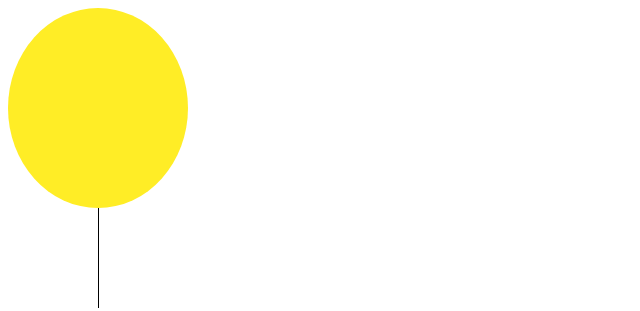
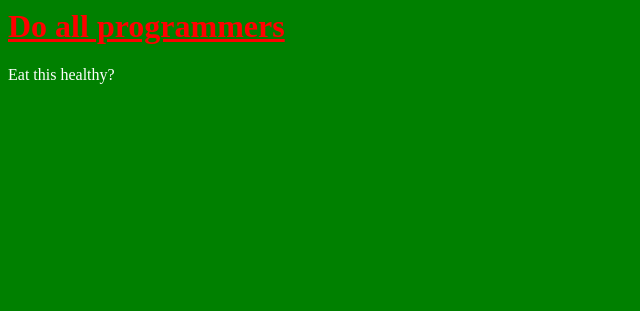
Before and after one commit to Codaisseur/taste-of-code-samples, a plain HTML site: page 3. CSS Classes/index.html in a window 1280 px wide. Shown: the whole page, without its empty margins (0-640 px from the left). Drawn offline with Linux system fonts and the light colour scheme.

```diff
--- a/3. CSS Classes/index.html
+++ b/3. CSS Classes/index.html
@@ -1,27 +1,18 @@
 <html>
 <head>
-    <style>
-        .bubble{
-            width: 180px;
-            height: 200px;
-            background: #ffed26;
-            border-radius: 180px / 200px;
-        }
-        .string{
-            height: 100px;
-            width: 1px;
-            background: #000000;
-            margin-left: 90px;
-        }
-    </style>
+  <style>
+    body{
+      background-color: green;
+      color: white;
+    }
+    .warning{
+      color: red;
+      text-decoration: underline;
+    }
+  </style>
 </head>
 <body>
-  <div class="balloon">
-    <div class="bubble">
-    </div>
-    <div class="string">
-
-    </div>
-  </div>
+    <h1 class='warning'>Do all programmers</h1>
+    <p>Eat this healthy?</p>
 </body>
 </html>
```
Also changed, not shown: 2. CSS Background color/index.html (+8 -21 lines), 5. JS jQuery/index.html (+0 -5 lines), 6. JS Clone/index.html (+1 -3 lines), 7. JS Vars/index.html (+3 -4 lines), 10 other files.
